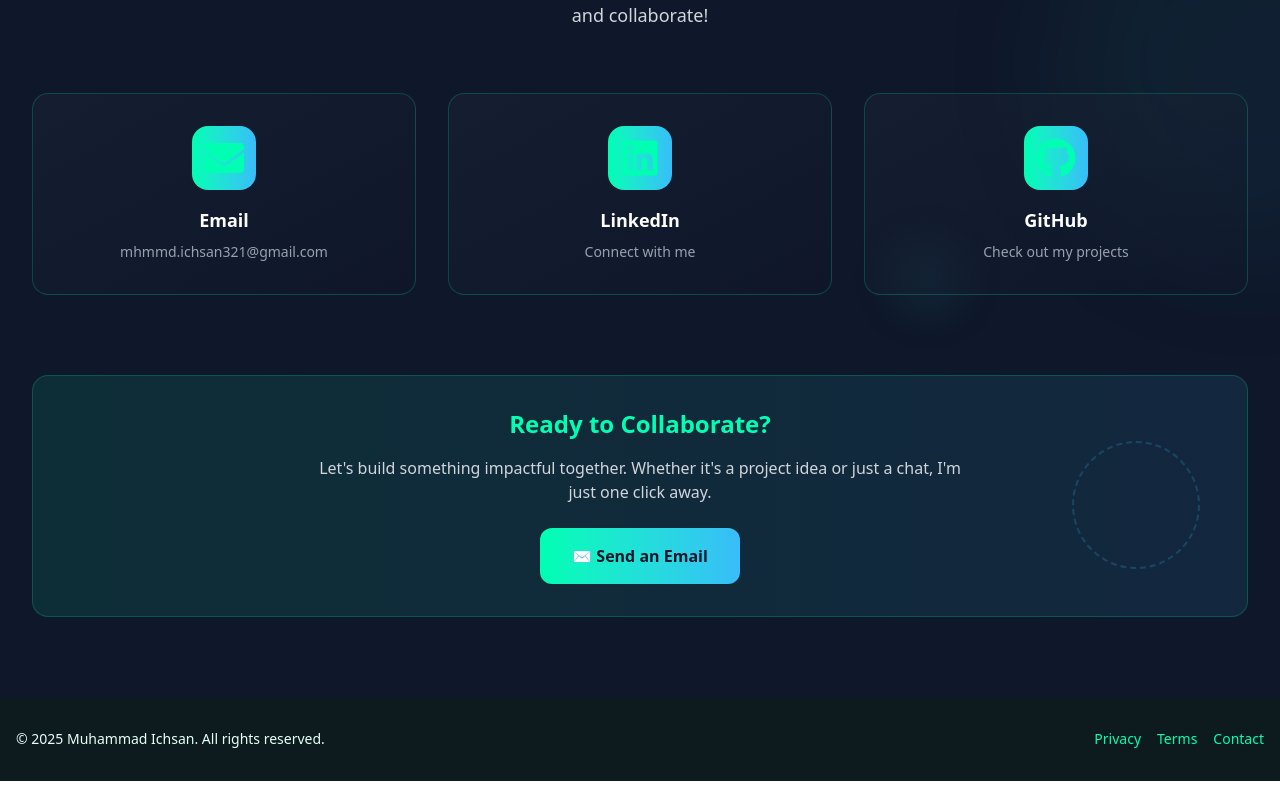
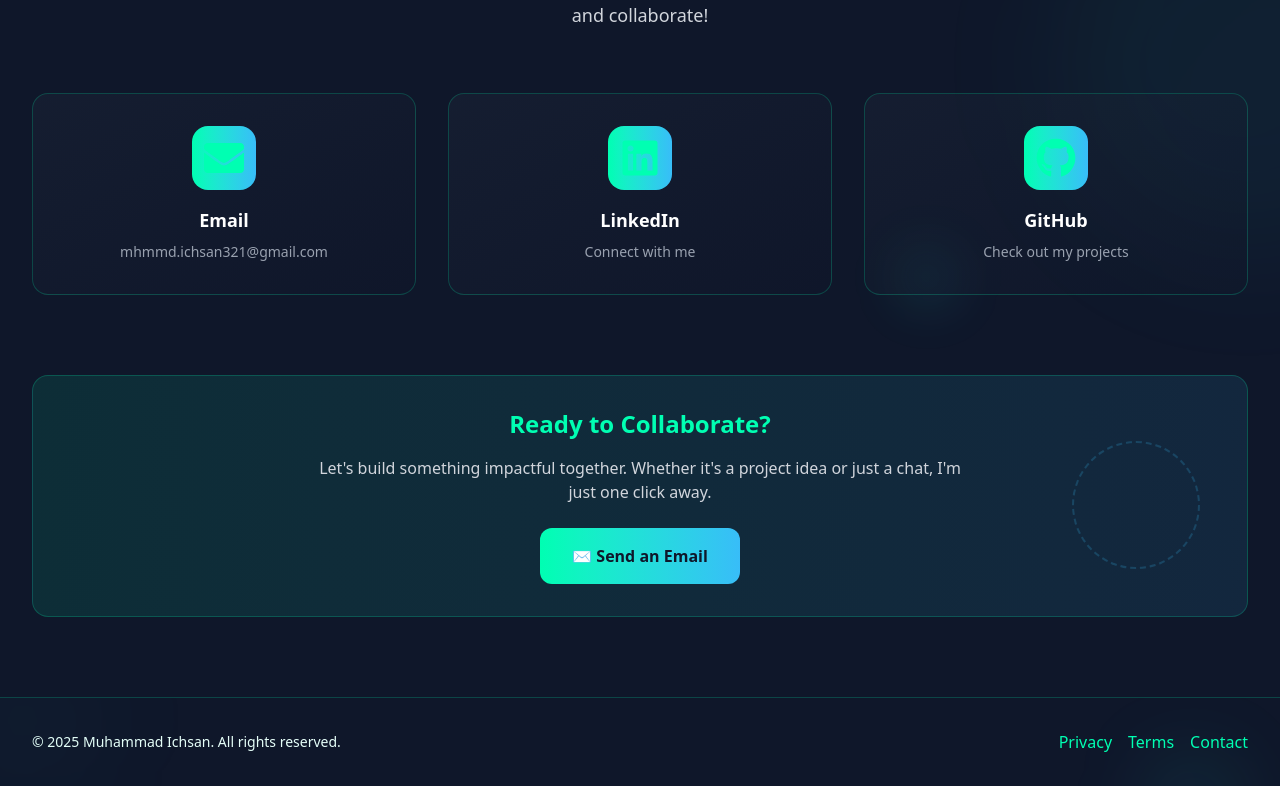
Before and after one commit to MhmmdIchsan/portofolio-web, a Next.js app: page / in a window 1280 px wide. Shown: the part 6258-7044 px from the top of the page. Built offline with nearby package versions, Linux system fonts and the light colour scheme.

Commit message:
Update Footer.tsx

```diff
--- a/app/components/Footer.tsx
+++ b/app/components/Footer.tsx
@@ -1,31 +1,44 @@
 "use client";
+
+import { motion } from "framer-motion";
 
 export default function Footer() {
   return (
-    <footer className="bg-[#0D1B1E] text-[#C1FCEA] py-8">
-      <div className="container mx-auto px-4 flex flex-col md:flex-row justify-between items-center text-sm text-center md:text-left gap-4">
-        <p className="text-[#E6FFF9]">&copy; {new Date().getFullYear()} Muhammad Ichsan. All rights reserved.</p>
+    <footer className="relative bg-[#0F172A] text-[#C1FCEA] py-8 border-t border-[#00FFB2]/20 overflow-hidden">
+      {/* Decorative Floating Elements */}
+      <div className="absolute -top-10 -left-10 w-32 h-32 rounded-full bg-gradient-to-br from-[#00FFB2]/5 to-[#38bdf8]/5 blur-3xl"></div>
+      <div className="absolute -bottom-16 right-10 w-24 h-24 rounded-full bg-gradient-to-r from-[#38bdf8]/10 to-[#00FFB2]/10 blur-2xl"></div>
 
-        <div className="flex space-x-4">
-          <a
-            href="#"
-            className="text-[#00FFB2] hover:underline transition duration-300"
-          >
-            Privacy
-          </a>
-          <a
-            href="#"
-            className="text-[#00FFB2] hover:underline transition duration-300"
-          >
-            Terms
-          </a>
-          <a
-            href="#contact"
-            className="text-[#00FFB2] hover:underline transition duration-300"
-          >
-            Contact
-          </a>
-        </div>
+      <div className="container mx-auto px-6 lg:px-8 flex flex-col md:flex-row justify-between items-center gap-4">
+        {/* Copyright */}
+        <motion.p
+          className="text-center md:text-left text-sm text-[#E6FFF9]"
+          initial={{ opacity: 0, y: 20 }}
+          whileInView={{ opacity: 1, y: 0 }}
+          transition={{ duration: 0.6 }}
+          viewport={{ once: true }}
+        >
+          &copy; {new Date().getFullYear()} Muhammad Ichsan. All rights reserved.
+        </motion.p>
+
+        {/* Links */}
+        <motion.div
+          className="flex space-x-4"
+          initial={{ opacity: 0, y: 20 }}
+          whileInView={{ opacity: 1, y: 0 }}
+          transition={{ duration: 0.6, delay: 0.2 }}
+          viewport={{ once: true }}
+        >
+          {["Privacy", "Terms", "Contact"].map((link) => (
+            <a
+              key={link}
+              href={link === "Contact" ? "#contact" : "#"}
+              className="text-[#00FFB2] hover:underline transition duration-300"
+            >
+              {link}
+            </a>
+          ))}
+        </motion.div>
       </div>
     </footer>
   );
```
